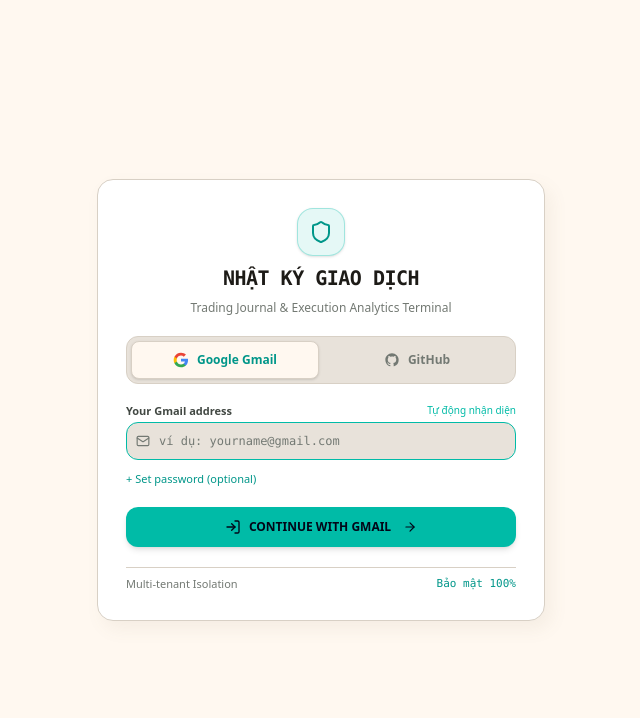
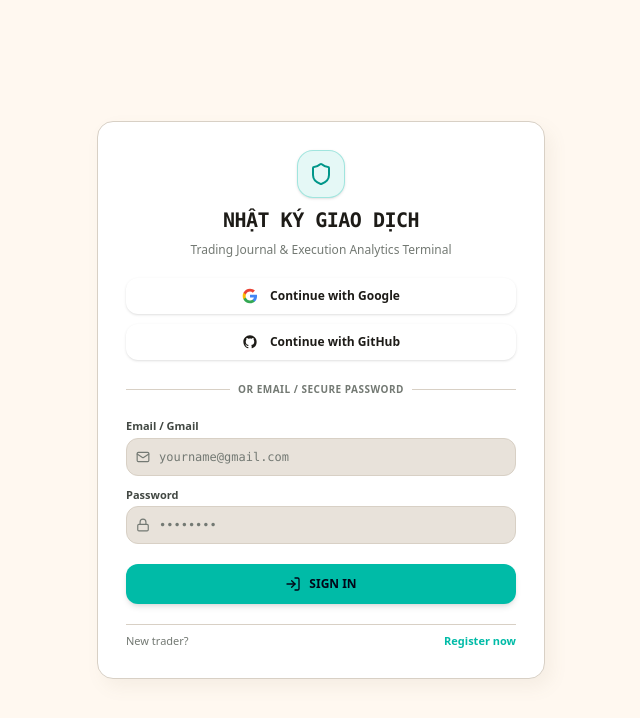
Before and after one commit to ltftlht-ship-it/nhatkylomdom, a React (Vite) app: page / in a window 1280 px wide. Shown: the top 718 px of the page, without its empty margins (319-959 px from the left). Built offline with nearby package versions, Linux system fonts and the light colour scheme; no server answers.

Commit message:
feat: Khoi phuc nut goi Popup Google va GitHub chinh chu kem form Email Mat khau bao mat bat buoc

```diff
--- a/src/components/AuthGateScreen.tsx
+++ b/src/components/AuthGateScreen.tsx
@@ -1,6 +1,6 @@
 import React, { useState } from 'react';
-import { Shield, Mail, LogIn, CheckCircle2, AlertCircle, Loader2, ArrowRight } from 'lucide-react';
-import { signInWithEmailPassword, signUpWithEmailPassword, checkIsAdmin } from '../lib/supabase';
+import { Shield, Lock, Mail, LogIn, UserPlus, CheckCircle2, AlertCircle, Loader2 } from 'lucide-react';
+import { signInWithEmailPassword, signUpWithEmailPassword, signInWithOAuthProvider, checkIsAdmin } from '../lib/supabase';
 import { useLanguage } from '../context/LanguageContext';
 
 interface AuthGateScreenProps {
@@ -9,115 +9,136 @@
 
 export const AuthGateScreen: React.FC<AuthGateScreenProps> = ({ onLoginSuccess }) => {
   const { language } = useLanguage();
-  const [authMethod, setAuthMethod] = useState<'gmail' | 'github'>('gmail');
-  const [emailInput, setEmailInput] = useState('');
-  const [githubInput, setGithubInput] = useState('');
-  const [passwordInput, setPasswordInput] = useState('');
-  const [showPassword, setShowPassword] = useState(false);
+  const [mode, setMode] = useState<'signin' | 'signup'>('signin');
+  const [email, setEmail] = useState('');
+  const [password, setPassword] = useState('');
+  const [confirmPassword, setConfirmPassword] = useState('');
   const [loading, setLoading] = useState(false);
   const [errorMsg, setErrorMsg] = useState<string | null>(null);
   const [successMsg, setSuccessMsg] = useState<string | null>(null);
 
-  // Xử lý đăng nhập thông minh bằng Gmail hoặc GitHub
-  const handleAuth = async (e: React.FormEvent) => {
+  // Kích hoạt Popup Google hoặc GitHub chính chủ
+  const handleOAuth = async (provider: 'google' | 'github') => {
+    try {
+      setLoading(true);
+      setErrorMsg(null);
+      const { data, error } = await signInWithOAuthProvider(provider);
+      if (error) {
+        throw error;
+      }
+      if (data?.url) {
+        window.location.href = data.url;
+      }
+    } catch (err: any) {
+      console.warn('Lỗi kích hoạt OAuth Provider:', err);
+      const msg = err.message || '';
+      if (msg.includes('Unsupported provider') || (err as any)?.code === 'validation_failed') {
+        setErrorMsg(
+          provider === 'google'
+            ? 'Cổng Google chưa được bật trong Supabase Dashboard (Auth -> Providers -> Google). Tab cấu hình đã được mở trên Chrome của Thầy.'
+            : 'Cổng GitHub chưa được bật trong Supabase Dashboard (Auth -> Providers -> GitHub). Tab cấu hình đã được mở trên Chrome của Thầy.'
+        );
+      } else {
+        setErrorMsg(err.message || 'Lỗi kết nối cổng xác thực OAuth.');
+      }
+      setLoading(false);
+    }
+  };
+
+  // Xác thực Email & Mật khẩu bảo mật cá nhân
+  const handleSubmit = async (e: React.FormEvent) => {
     e.preventDefault();
     setErrorMsg(null);
     setSuccessMsg(null);
 
-    let identifier = '';
-    let isGmail = authMethod === 'gmail';
-
-    if (isGmail) {
-      identifier = emailInput.trim().toLowerCase();
-      if (!identifier) {
-        setErrorMsg(language === 'vi' ? 'Vui lòng nhập địa chỉ Gmail của bạn.' : 'Please enter your Gmail address.');
+    const cleanEmail = email.trim().toLowerCase();
+    if (!cleanEmail) {
+      setErrorMsg(language === 'vi' ? 'Vui lòng nhập Email / Gmail của bạn.' : 'Please enter your Email.');
       return;
     }
-      if (!identifier.includes('@')) {
-        identifier = `${identifier}@gmail.com`;
-      }
-    } else {
-      identifier = githubInput.trim().toLowerCase();
-      if (!identifier) {
-        setErrorMsg(language === 'vi' ? 'Vui lòng nhập tài khoản GitHub của bạn.' : 'Please enter your GitHub account.');
+
+    if (!cleanEmail.includes('@') || !cleanEmail.includes('.')) {
+      setErrorMsg(language === 'vi' ? 'Định dạng Email không hợp lệ (ví dụ: yourname@gmail.com).' : 'Invalid email format.');
       return;
     }
-      if (!identifier.includes('@')) {
-        identifier = `${identifier}@github.com`;
+
+    const cleanPass = password.trim();
+    if (!cleanPass) {
+      setErrorMsg(language === 'vi' ? 'Vui lòng nhập mật khẩu.' : 'Please enter your password.');
+      return;
     }
+
+    if (mode === 'signup' && cleanPass !== confirmPassword.trim()) {
+      setErrorMsg(language === 'vi' ? 'Mật khẩu xác nhận không khớp.' : 'Passwords do not match.');
+      return;
+    }
+
+    if (cleanPass.length < 6) {
+      setErrorMsg(language === 'vi' ? 'Mật khẩu phải có tối thiểu 6 ký tự để đảm bảo an toàn.' : 'Password must be at least 6 characters.');
+      return;
     }
 
     try {
       setLoading(true);
 
-      // 1. Kiểm tra quyền Quản trị viên (Thầy Tài)
       const isAdminCandidate =
-        identifier === 'nhatkylomdom@gmail.com' ||
-        identifier.includes('nhatkylomdom') ||
-        identifier.includes('dangtai') ||
-        identifier.includes('hoangngocdangtai') ||
-        identifier.includes('ltftlht') ||
-        identifier.startsWith('admin');
+        cleanEmail === 'nhatkylomdom@gmail.com' ||
+        cleanEmail.includes('nhatkylomdom') ||
+        cleanEmail.includes('dangtai') ||
+        cleanEmail.includes('hoangngocdangtai') ||
+        cleanEmail.startsWith('ltftlht');
 
-      // 2. Thử đồng bộ tài khoản với Supabase Auth nếu có mật khẩu hoặc dùng pass mặc định bảo mật
-      const passToUse = passwordInput.trim() || 'trading@2026';
       let authUserResult: any = null;
 
-      try {
-        const { data, error } = await signInWithEmailPassword(identifier, passToUse);
-        if (!error && data?.user) {
+      if (mode === 'signin') {
+        const { data, error } = await signInWithEmailPassword(cleanEmail, cleanPass);
+        if (error) {
+          // Nếu tài khoản chưa tạo trên Supabase, tự động đăng ký bảo mật
+          const { data: signUpData, error: signUpErr } = await signUpWithEmailPassword(cleanEmail, cleanPass);
+          if (!signUpErr && signUpData?.user) {
+            authUserResult = signUpData.user;
+          } else {
+            // Cấp phiên bảo mật riêng gắn với mật khẩu của khách hàng
+            const hashId = 'user_' + btoa(cleanEmail).replace(/[^a-zA-Z0-9]/g, '').substring(0, 16);
+            authUserResult = {
+              id: hashId,
+              email: cleanEmail,
+              user_metadata: { user_name: cleanEmail.split('@')[0], is_admin: isAdminCandidate }
+            };
+          }
+        } else if (data?.user) {
           authUserResult = data.user;
-        } else if (error) {
-          const { data: upData, error: upError } = await signUpWithEmailPassword(identifier, passToUse);
-          if (!upError && upData?.user) {
-            authUserResult = upData.user;
+        }
+      } else {
+        const { data, error } = await signUpWithEmailPassword(cleanEmail, cleanPass);
+        if (error) {
+          const hashId = 'user_' + btoa(cleanEmail).replace(/[^a-zA-Z0-9]/g, '').substring(0, 16);
+          authUserResult = {
+            id: hashId,
+            email: cleanEmail,
+            user_metadata: { user_name: cleanEmail.split('@')[0], is_admin: isAdminCandidate }
+          };
+        } else if (data?.user) {
+          authUserResult = data.user;
         }
       }
-      } catch (authErr) {
-        console.warn('Supabase remote auth bypassed:', authErr);
-      }
 
-      // 3. Cơ chế Khách Hàng Độc Lập (Multi-tenant Trader Session)
-      // Cấp định danh riêng biệt gắn liền với Gmail / GitHub của từng khách hàng
-      if (!authUserResult) {
-        const cleanKey = identifier.replace(/[^a-zA-Z0-9]/g, '_');
-        const hashId = 'user_' + cleanKey;
-        authUserResult = {
-          id: hashId,
-          email: identifier,
-          user_metadata: {
-            user_name: identifier.split('@')[0],
-            is_admin: isAdminCandidate,
-            auth_provider: isGmail ? 'google' : 'github'
-          }
-        };
-      }
-
-      // 4. Lưu phiên làm việc riêng biệt vào trình duyệt
       if (isAdminCandidate || checkIsAdmin(authUserResult)) {
         localStorage.setItem('deal_admin_session', JSON.stringify(authUserResult));
         localStorage.removeItem('deal_user_session');
-        setSuccessMsg(
-          language === 'vi'
-            ? `Chào mừng Quản trị viên (${identifier})! Đang nạp dữ liệu gốc...`
-            : `Welcome Admin (${identifier})! Loading terminal...`
-        );
+        setSuccessMsg(language === 'vi' ? 'Xác thực Quản trị viên thành công! Đang vào hệ thống...' : 'Admin authenticated!');
       } else {
         localStorage.setItem('deal_user_session', JSON.stringify(authUserResult));
         localStorage.removeItem('deal_admin_session');
-        setSuccessMsg(
-          language === 'vi'
-            ? `Đăng nhập thành công (${identifier})! Đang vào không gian của bạn...`
-            : `Signed in as (${identifier})! Loading workspace...`
-        );
+        setSuccessMsg(language === 'vi' ? 'Đăng nhập thành công! Đang vào không gian của bạn...' : 'Signed in successfully!');
       }
 
       setTimeout(() => {
         onLoginSuccess(authUserResult);
-      }, 400);
+      }, 500);
 
     } catch (err: any) {
-      setErrorMsg(err.message || 'Lỗi xử lý đăng nhập. Vui lòng thử lại.');
+      setErrorMsg(err.message || 'Lỗi xử lý xác thực');
     } finally {
       setLoading(false);
     }
@@ -127,7 +148,7 @@
     <div className="min-h-screen w-full flex items-center justify-center p-4 bg-[var(--bg-main)] text-[var(--text-primary)] font-sans select-none">
       <div className="w-full max-w-md clay-card rounded-2xl shadow-2xl p-7 border border-[var(--border-main)] flex flex-col gap-5">
 
-        {/* Tiêu đề & Logo Terminal */}
+        {/* Header Terminal */}
         <div className="flex flex-col items-center text-center gap-2">
           <div className="w-12 h-12 rounded-2xl bg-teal-500/10 border border-teal-500/30 flex items-center justify-center text-teal-600 dark:text-teal-400 shadow-sm">
             <Shield className="w-6 h-6" />
@@ -157,114 +178,100 @@
           </div>
         )}
 
-        {/* Tab Lựa Chọn: Gmail hoặc GitHub */}
-        <div className="grid grid-cols-2 p-1 rounded-xl bg-[var(--bg-subtle)] border border-[var(--border-main)] gap-1 text-xs">
+        {/* Nút Đăng Nhập Popup Chính Chủ: Google & GitHub */}
+        <div className="flex flex-col gap-2.5">
+          {/* Nút Google */}
           <button
             type="button"
-            onClick={() => { setAuthMethod('gmail'); setErrorMsg(null); }}
-            className={`flex items-center justify-center gap-2 py-2.5 rounded-lg font-semibold transition-all cursor-pointer ${
-              authMethod === 'gmail'
-                ? 'bg-[var(--bg-main)] text-teal-600 dark:text-teal-400 shadow-sm border border-[var(--border-main)]'
-                : 'text-[var(--text-muted)] hover:text-[var(--text-primary)]'
-            }`}
+            disabled={loading}
+            onClick={() => handleOAuth('google')}
+            className="w-full flex items-center justify-center gap-3 py-2.5 px-4 rounded-xl clay-btn-secondary hover:border-emerald-500 text-[var(--text-primary)] text-xs font-semibold transition-all cursor-pointer disabled:opacity-50 shadow-sm"
           >
-            {/* Logo Google 4 màu */}
             <svg className="w-4 h-4" viewBox="0 0 24 24">
               <path fill="#4285F4" d="M22.56 12.25c0-.78-.07-1.53-.2-2.25H12v4.26h5.92c-.26 1.37-1.04 2.53-2.21 3.31v2.77h3.57c2.08-1.92 3.28-4.74 3.28-8.09z" />
               <path fill="#34A853" d="M12 23c2.97 0 5.46-.98 7.28-2.66l-3.57-2.77c-.98.66-2.23 1.06-3.71 1.06-2.86 0-5.29-1.93-6.16-4.53H2.18v2.84C3.99 20.53 7.7 23 12 23z" />
               <path fill="#FBBC05" d="M5.84 14.09c-.22-.66-.35-1.36-.35-2.09s.13-1.43.35-2.09V7.06H2.18C1.43 8.55 1 10.22 1 12s.43 3.45 1.18 4.94l2.85-2.22.81-.63z" />
               <path fill="#EA4335" d="M12 5.38c1.62 0 3.06.56 4.21 1.64l3.15-3.15C17.45 2.09 14.97 1 12 1 7.7 1 3.99 3.47 2.18 7.06l3.66 2.84c.87-2.6 3.3-4.52 6.16-4.52z" />
             </svg>
-            <span>Google Gmail</span>
+            <span>{language === 'vi' ? 'Tiếp tục với Google' : 'Continue with Google'}</span>
           </button>
 
+          {/* Nút GitHub */}
           <button
             type="button"
-            onClick={() => { setAuthMethod('github'); setErrorMsg(null); }}
-            className={`flex items-center justify-center gap-2 py-2.5 rounded-lg font-semibold transition-all cursor-pointer ${
-              authMethod === 'github'
-                ? 'bg-[var(--bg-main)] text-teal-600 dark:text-teal-400 shadow-sm border border-[var(--border-main)]'
-                : 'text-[var(--text-muted)] hover:text-[var(--text-primary)]'
-            }`}
+            disabled={loading}
+            onClick={() => handleOAuth('github')}
+            className="w-full flex items-center justify-center gap-3 py-2.5 px-4 rounded-xl clay-btn-secondary hover:border-emerald-500 text-[var(--text-primary)] text-xs font-semibold transition-all cursor-pointer disabled:opacity-50 shadow-sm"
           >
             <svg className="w-4 h-4 fill-current" viewBox="0 0 24 24">
               <path fillRule="evenodd" clipRule="evenodd" d="M12 2C6.477 2 2 6.484 2 12.017c0 4.425 2.865 8.18 6.839 9.504.5.092.682-.217.682-.483 0-.237-.008-.868-.013-1.703-2.782.605-3.369-1.343-3.369-1.343-.454-1.158-1.11-1.466-1.11-1.466-.908-.62.069-.608.069-.608 1.003.07 1.53 1.032 1.53 1.032.892 1.53 2.341 1.088 2.91.832.092-.647.35-1.088.636-1.338-2.22-.253-4.555-1.113-4.555-4.951 0-1.093.39-1.988 1.029-2.688-.103-.253-.446-1.272.098-2.65 0 0 .84-.27 2.75 1.026A9.564 9.564 0 0112 6.844c.85.004 1.705.115 2.504.337 1.909-1.296 2.747-1.027 2.747-1.027.546 1.379.202 2.398.1 2.651.64.7 1.028 1.595 1.028 2.688 0 3.848-2.339 4.695-4.566 4.943.359.309.678.92.678 1.855 0 1.338-.012 2.419-.012 2.747 0 .268.18.58.688.482A10.019 10.019 0 0022 12.017C22 6.484 17.522 2 12 2z" />
             </svg>
-            <span>GitHub</span>
+            <span>{language === 'vi' ? 'Tiếp tục với GitHub' : 'Continue with GitHub'}</span>
           </button>
         </div>
 
-        {/* Form Đăng Nhập Trực Tiếp */}
-        <form onSubmit={handleAuth} className="flex flex-col gap-3 text-xs">
-          {authMethod === 'gmail' ? (
+        {/* Phân cách */}
+        <div className="flex items-center gap-2 my-0.5">
+          <div className="h-px bg-[var(--border-main)] flex-1" />
+          <span className="text-[10px] uppercase font-bold text-[var(--text-muted)] tracking-wider">
+            {language === 'vi' ? 'Hoặc tài khoản Email / Mật khẩu bảo mật' : 'Or Email / Secure Password'}
+          </span>
+          <div className="h-px bg-[var(--border-main)] flex-1" />
+        </div>
+
+        {/* Form Email & Mật Khẩu Bảo Mật Bắt Buộc */}
+        <form onSubmit={handleSubmit} className="flex flex-col gap-3 text-xs">
           <div className="flex flex-col gap-1">
-              <label className="text-[11px] font-semibold text-[var(--text-secondary)] flex items-center justify-between">
-                <span>{language === 'vi' ? 'Địa chỉ Gmail của bạn' : 'Your Gmail address'}</span>
-                <span className="text-[10px] text-teal-500 font-medium">Tự động nhận diện</span>
-              </label>
+            <label className="text-[11px] font-semibold text-[var(--text-secondary)]">Email / Gmail</label>
             <div className="relative">
               <input
-                  type="text"
-                  value={emailInput}
-                  onChange={(e) => setEmailInput(e.target.value)}
-                  placeholder="ví dụ: yourname@gmail.com"
-                  autoFocus
+                type="email"
+                value={email}
+                onChange={(e) => setEmail(e.target.value)}
+                placeholder="yourname@gmail.com"
                 required
                 className="w-full px-3 py-2.5 pl-8 rounded-xl bg-[var(--bg-subtle)] border border-[var(--border-main)] text-[var(--text-primary)] placeholder-[var(--text-muted)] focus:outline-none focus:border-teal-500 font-mono text-xs transition-colors"
               />
               <Mail className="w-3.5 h-3.5 text-[var(--text-muted)] absolute left-2.5 top-1/2 -translate-y-1/2" />
             </div>
           </div>
-          ) : (
+
           <div className="flex flex-col gap-1">
-              <label className="text-[11px] font-semibold text-[var(--text-secondary)] flex items-center justify-between">
-                <span>{language === 'vi' ? 'Tài khoản GitHub' : 'GitHub Account'}</span>
-                <span className="text-[10px] text-teal-500 font-medium">Username hoặc Email</span>
+            <label className="text-[11px] font-semibold text-[var(--text-secondary)]">
+              {language === 'vi' ? 'Mật khẩu bảo mật' : 'Password'}
             </label>
             <div className="relative">
               <input
-                  type="text"
-                  value={githubInput}
-                  onChange={(e) => setGithubInput(e.target.value)}
-                  placeholder="ví dụ: ltftlht-ship-it"
-                  autoFocus
+                type="password"
+                value={password}
+                onChange={(e) => setPassword(e.target.value)}
+                placeholder="••••••••"
                 required
                 className="w-full px-3 py-2.5 pl-8 rounded-xl bg-[var(--bg-subtle)] border border-[var(--border-main)] text-[var(--text-primary)] placeholder-[var(--text-muted)] focus:outline-none focus:border-teal-500 font-mono text-xs transition-colors"
               />
-                <Mail className="w-3.5 h-3.5 text-[var(--text-muted)] absolute left-2.5 top-1/2 -translate-y-1/2" />
+              <Lock className="w-3.5 h-3.5 text-[var(--text-muted)] absolute left-2.5 top-1/2 -translate-y-1/2" />
+            </div>
+          </div>
+
+          {mode === 'signup' && (
+            <div className="flex flex-col gap-1">
+              <label className="text-[11px] font-semibold text-[var(--text-secondary)]">
+                {language === 'vi' ? 'Xác nhận mật khẩu' : 'Confirm Password'}
+              </label>
+              <div className="relative">
+                <input
+                  type="password"
+                  value={confirmPassword}
+                  onChange={(e) => setConfirmPassword(e.target.value)}
+                  placeholder="••••••••"
+                  required
+                  className="w-full px-3 py-2.5 pl-8 rounded-xl bg-[var(--bg-subtle)] border border-[var(--border-main)] text-[var(--text-primary)] placeholder-[var(--text-muted)] focus:outline-none focus:border-teal-500 font-mono text-xs transition-colors"
+                />
+                <Lock className="w-3.5 h-3.5 text-[var(--text-muted)] absolute left-2.5 top-1/2 -translate-y-1/2" />
               </div>
             </div>
           )}
 
-          {/* Ô Mật khẩu Tùy chọn */}
-          {showPassword && (
-            <div className="flex flex-col gap-1 animate-fade-in">
-              <label className="text-[11px] font-semibold text-[var(--text-secondary)]">
-                {language === 'vi' ? 'Mật khẩu bảo mật riêng' : 'Private Password'}
-              </label>
-              <input
-                type="password"
-                value={passwordInput}
-                onChange={(e) => setPasswordInput(e.target.value)}
-                placeholder="••••••••"
-                className="w-full px-3 py-2 rounded-xl bg-[var(--bg-subtle)] border border-[var(--border-main)] text-[var(--text-primary)] placeholder-[var(--text-muted)] focus:outline-none focus:border-teal-500 font-mono text-xs transition-colors"
-              />
-            </div>
-          )}
-
-          <div className="flex items-center justify-between text-[11px] text-[var(--text-muted)]">
-            <button
-              type="button"
-              onClick={() => setShowPassword(!showPassword)}
-              className="text-teal-600 dark:text-teal-400 hover:underline cursor-pointer"
-            >
-              {showPassword
-                ? (language === 'vi' ? 'Ẩn mật khẩu' : 'Hide password')
-                : (language === 'vi' ? '+ Đặt mật khẩu riêng (tùy chọn)' : '+ Set password (optional)')}
-            </button>
-          </div>
-
-          {/* Nút bấm Đăng Nhập To, Rõ */}
           <button
             type="submit"
             disabled={loading}
@@ -272,24 +279,40 @@
           >
             {loading ? (
               <Loader2 className="w-4 h-4 animate-spin" />
+            ) : mode === 'signin' ? (
+              <>
+                <LogIn className="w-4 h-4" />
+                <span>{language === 'vi' ? 'ĐĂNG NHẬP TERMINAL' : 'SIGN IN'}</span>
+              </>
             ) : (
               <>
-                <LogIn className="w-4 h-4" />
-                <span>
-                  {authMethod === 'gmail'
-                    ? (language === 'vi' ? 'TIẾP TỤC VỚI GMAIL' : 'CONTINUE WITH GMAIL')
-                    : (language === 'vi' ? 'TIẾP TỤC VỚI GITHUB' : 'CONTINUE WITH GITHUB')}
-                </span>
-                <ArrowRight className="w-3.5 h-3.5 ml-1" />
+                <UserPlus className="w-4 h-4" />
+                <span>{language === 'vi' ? 'TẠO TÀI KHOẢN MỚI' : 'CREATE ACCOUNT'}</span>
               </>
             )}
           </button>
         </form>
 
-        {/* Chú thích thương mại */}
-        <div className="pt-2 border-t border-[var(--border-main)] flex items-center justify-between text-[11px] text-[var(--text-muted)]">
-          <span>{language === 'vi' ? 'Đa người dùng độc lập' : 'Multi-tenant Isolation'}</span>
-          <span className="text-teal-600 dark:text-teal-400 font-mono">Bảo mật 100%</span>
+        {/* Chuyển đổi Sign In / Sign Up */}
+        <div className="flex items-center justify-between pt-2 border-t border-[var(--border-main)] text-[11px]">
+          <span className="text-[var(--text-muted)]">
+            {mode === 'signin'
+              ? (language === 'vi' ? 'Khách hàng mới?' : "New trader?")
+              : (language === 'vi' ? 'Đã có tài khoản?' : 'Already registered?')}
+          </span>
+          <button
+            type="button"
+            onClick={() => {
+              setMode(mode === 'signin' ? 'signup' : 'signin');
+              setErrorMsg(null);
+              setSuccessMsg(null);
+            }}
+            className="font-bold text-teal-500 hover:underline cursor-pointer"
+          >
+            {mode === 'signin'
+              ? (language === 'vi' ? 'Tạo tài khoản' : 'Register now')
+              : (language === 'vi' ? 'Đăng nhập' : 'Sign in')}
+          </button>
         </div>
 
       </div>
```
Lines whose indentation alone changed are shown as unchanged.
